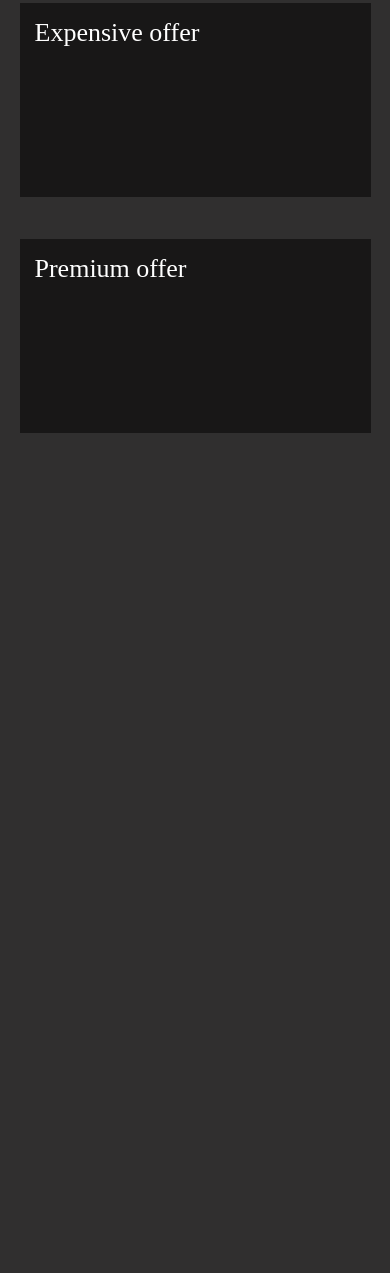
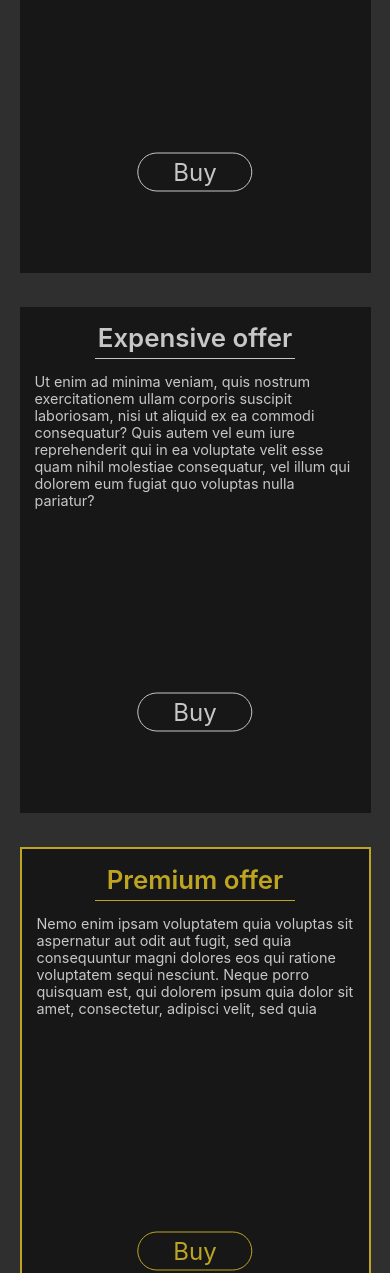
Before and after one commit to dominikslawkowski/CodersCamp---projekt-2, a plain HTML site: page index.html in a window 390 px wide. Shown: the part 301-1574 px from the top of the page. Drawn offline with Linux system fonts and the light colour scheme.

Commit message:
Added premium colors, lorem impsum texts, simple animation and buy buttons

```diff
--- a/index.html
+++ b/index.html
@@ -1,19 +1,46 @@
 <!DOCTYPE html>
 <html lang="pl">
+
 <head>
     <meta charset="UTF-8">
     <meta name="viewport" content="width=device-width, initial-scale=1.0">
     <meta http-equiv="X-UA-Compatible" content="ie=edge">
-    <link rel="stylesheet" href="style.css" type = "text/css" />
+    <link rel="stylesheet" href="style.css" type="text/css" />
     <title>Document</title>
 </head>
+
 <body>
     <section id="s3-offers-section">
         <div class="s3-offers-box">
-            <div class="s3-offer">Budget offer</div>
-            <div class="s3-offer">Expensive offer</div>
-            <div class="s3-offer premium">Premium offer</div>
+            <div class="s3-offer">
+                <h2>Budget offer</h2>
+                <p>Sed ut perspiciatis unde omnis iste natus error sit voluptatem accusantium doloremque laudantium, totam rem
+                    aperiam, eaque ipsa quae ab illo inventore veritatis et quasi architecto beatae vitae dicta sunt explicabo.
+                    Nemo enim ipsam voluptatem quia voluptas sit aspernatur aut odit aut fugit.</p>
+                <a href="#">
+                    <div class="buy">Buy</div>
+                </a>
+            </div>
+            <div class="s3-offer">
+                <h2>Expensive offer</h2>
+                <p>Ut enim ad minima veniam, quis nostrum exercitationem ullam corporis suscipit laboriosam, nisi ut aliquid
+                    ex ea commodi consequatur? Quis autem vel eum iure reprehenderit qui in ea voluptate velit esse quam
+                    nihil molestiae consequatur, vel illum qui dolorem eum fugiat quo voluptas nulla pariatur?</p>
+                <a href="#">
+                    <div class="buy">Buy</div>
+                </a>
+            </div>
+            <div class="s3-offer premium-offer">
+                <h2 class="premium-title">Premium offer</h2>
+                <p>Nemo enim ipsam voluptatem quia voluptas sit aspernatur aut odit aut fugit, sed quia consequuntur magni dolores
+                    eos qui ratione voluptatem sequi nesciunt. Neque porro quisquam est, qui dolorem ipsum quia dolor sit
+                    amet, consectetur, adipisci velit, sed quia</p>
+                <a href="#">
+                    <div class="buy premium">Buy</div>
+                </a>
+            </div>
         </div>
     </section>
 </body>
+
 </html>
--- a/style.css
+++ b/style.css
@@ -1,15 +1,47 @@
 body {
   margin: 0;
+}
+
+html {
+  font-family: -apple-system, BlinkMacSystemFont, "Segoe UI", Roboto, Oxygen,
+    Ubuntu, Cantarell, "Open Sans", "Helvetica Neue", sans-serif;
+  font-size: 24px;
+}
+
+h2 {
+  margin: 0;
+  width: 200px;
+  font-size: 1.075em;
+  color: var(--white);
+  padding-bottom: 0.2em;
+  border-bottom: 1px solid var(--white);
+  font-weight: 600;
+}
+
+a {
+  text-decoration: none;
+  color: var(--white);
+}
+
+:root {
+  --gold: rgb(189, 165, 33);
+  --white: rgb(199, 199, 199);
+}
+
+p {
+  width: 75%;
+  padding: 4px 0;
+  margin: 0;
+  font-size: 0.7rem;
 }
 
 /* The beginning of the offers section styles */
 
 #s3-offers-section {
   height: 100vh;
-  width: 100vw;
-  background:rgb(48, 47, 47);
-  color: white;
-  font-size:26px;
+  widows: 100vw;
+  background: rgb(48, 47, 47);
+  color: var(--white);
 }
 
 .s3-offers-box {
@@ -18,19 +50,96 @@ body {
   height: auto;
 }
 
-
 .s3-offer {
   box-sizing: border-box;
-  height: 23vh;
-  margin-bottom: 5vh;
+  height: 24vh;
+  margin-bottom: 4vh;
   padding: 15px;
-  background:rgb(24, 23, 23)
+  position: relative;
+  background: rgb(24, 23, 23);
 }
 
-@media screen and (max-width: 786px) {
+.buy {
+  position: absolute;
+  top: 50%;
+  left: 88%;
+  border: 1.5px solid var(--white);
+  padding: 4px 35px;
+  border-radius: 500px;
+}
+
+.premium-offer {
+  border: 2px var(--gold) solid;
+}
+
+.premium-title {
+  margin: 0;
+  width: 200px;
+  font-size: 1.075em;
+  color: var(--gold);
+  padding-bottom: 0.2em;
+  border-bottom: 1px solid var(--gold);
+}
+
+.premium {
+  border: 1.5px var(--gold) solid;
+  color: var(--gold);
+}
+
+.buy:hover {
+  background-color: rgba(199, 199, 199, 0.1);
+  animation: s3-animation 1s linear;
+}
+
+@media (max-width: 1080px) {
+  .buy {
+    top: 80%; /* position the top  edge of the element at the middle of the parent */
+    left: 50%; /* position the left edge of the element at the middle of the parent */
+    transform: translate(-50%, -50%);
+  }
   #s3-offers-section {
-    height: 300vh;
-    width: 100vw;
+    height: auto;
+  }
+  .s3-offer {
+    height: 40vh;
+  }
+  p {
+    width: auto;
+    margin-top: 10px;
+    font-size: 0.6rem;
+  }
+}
+
+@media (max-width: 760px) {
+  h2 {
+    margin: 0 auto;
+    text-align: center;
+  }
+
+  .premium-title {
+    margin: 0 auto;
+    text-align: center;
+  }
+}
+
+@media (max-width: 480px) {
+  #s3-offers-section {
+    height: auto;
+  }
+  .s3-offer {
+    height: 60vh;
   }
 }
 /* The end of the offers section styles */
+
+@keyframes s3-animation {
+  from {
+    opacity: 1;
+  }
+  50% {
+    opacity: 0.5;
+  }
+  to {
+    opacity: 1;
+  }
+}
```
